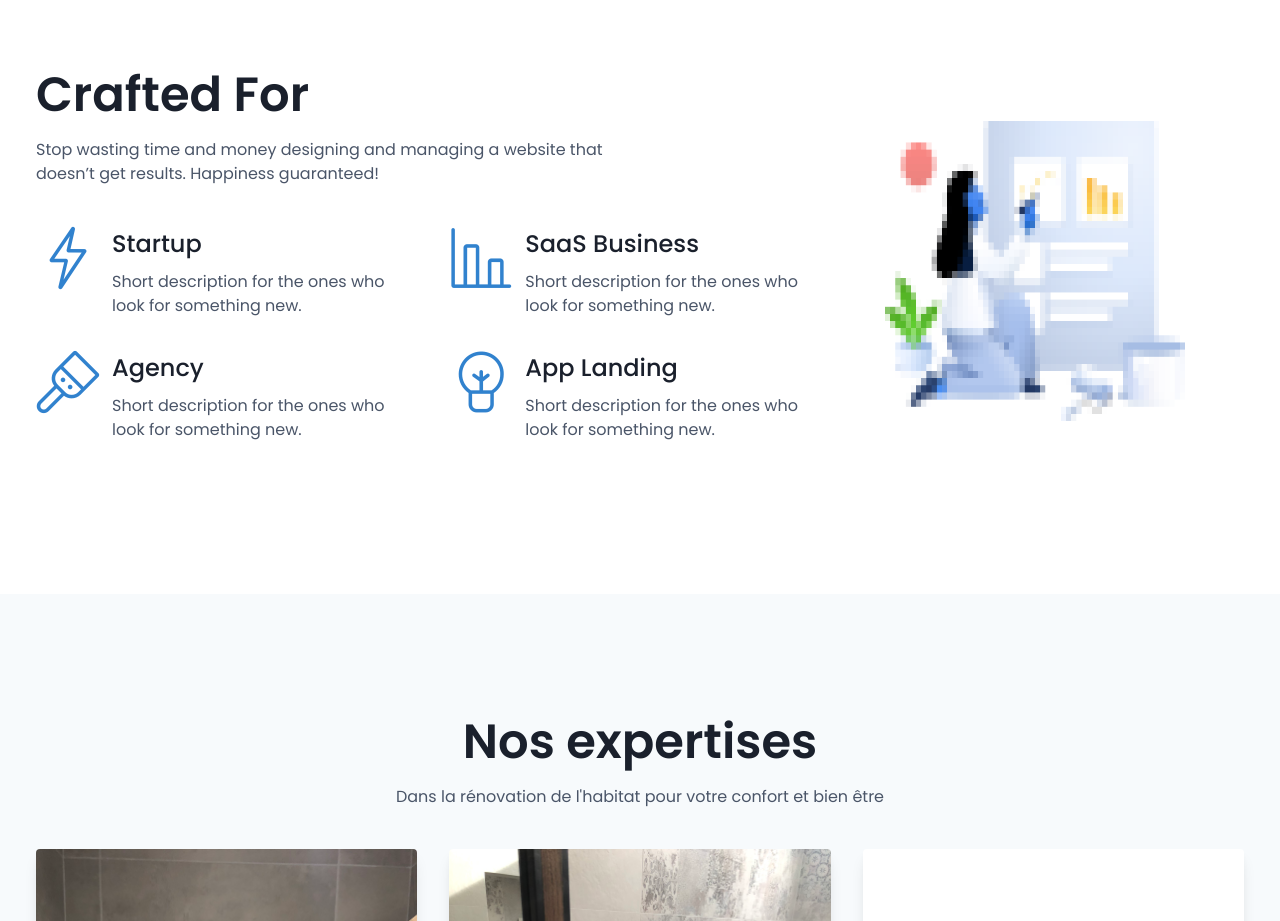
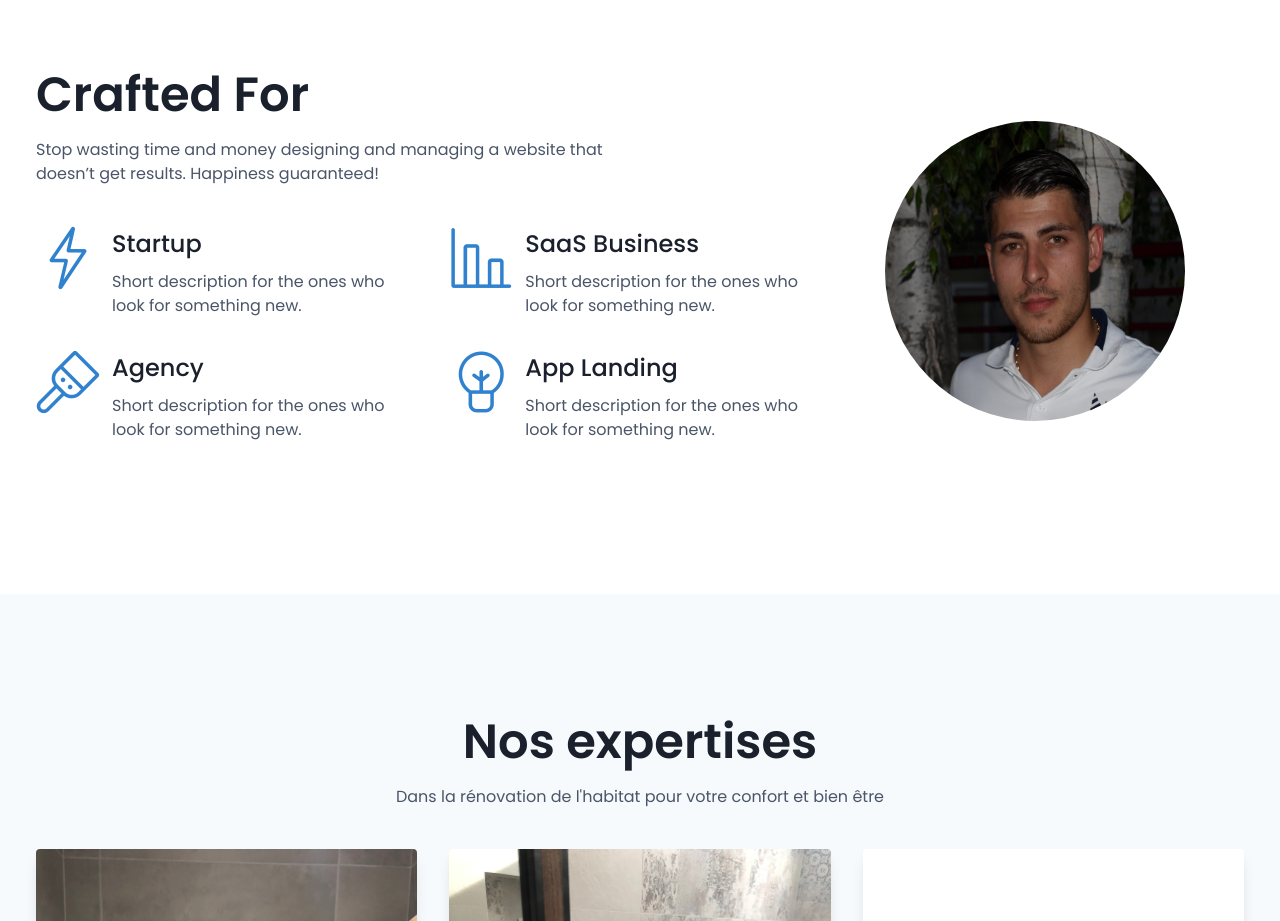
Before and after one commit to joris-villet/template-sdmi-renovation, a website: page index.html in a window 1280 px wide. Shown: the part 780-1701 px from the top of the page. Drawn offline with Linux system fonts and the light colour scheme; files whose address does not match are found by name.

Commit message:
photo perso

```diff
--- a/index.html
+++ b/index.html
@@ -176,7 +176,12 @@
         </div> <!-- container -->
         <div class="services-image">
             <div class="image">
-                <img src="assets/images/services.png" alt="Services">
+                <!-- <img src="assets/images/services.png" alt="Services"> -->
+                <img
+                    src="assets/images/florent-pech_orig.jpg"
+                    class="w-32 h-32 rounded-full translate-y-20px"
+                    alt="Avatar"
+                />
             </div>
         </div> <!-- services image -->
     </section>
```
